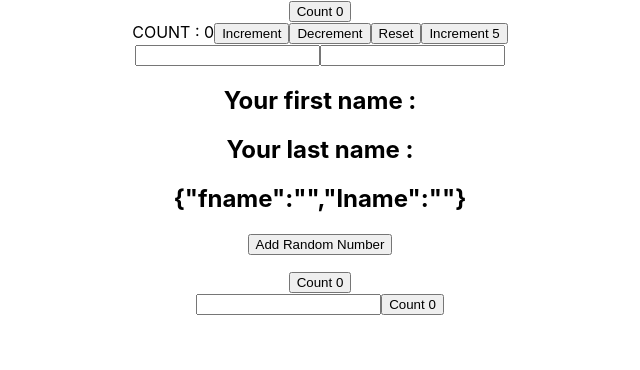
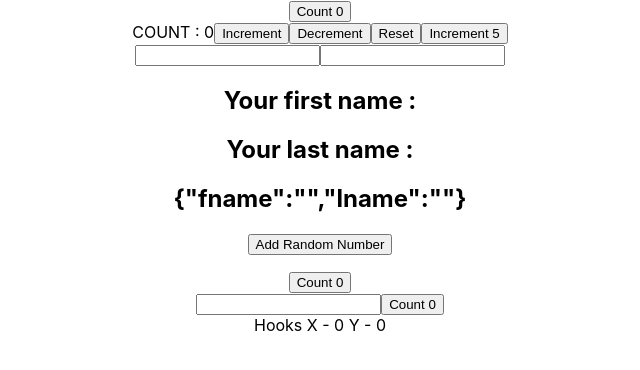
Before and after one commit to chandanabs13/REACT-CODE, a React (Create React App) app in the folder react-hooks/: page / in a window 1280 px wide. Shown: the top 370 px of the page, without its empty margins (320-960 px from the left). Built offline with nearby package versions, Linux system fonts and the light colour scheme.

Commit message:
use-effect-only-once

```diff
--- a/react-hooks/src/App.js
+++ b/react-hooks/src/App.js
@@ -7,6 +7,7 @@ import UseStateWithObjects from './component/UseStateWithObjects';
 import UseStatewithArray from './component/UseStatewithArray';
 import UseEffectHook from './component/UseEffectHook';
 import UseEffectConditionally from './component/UseEffectConditionally';
+import UseEffectOnlyOnce from './component/UseEffectOnlyOnce';
 
 function App() {
   return (
@@ -17,6 +18,7 @@ function App() {
       <UseStatewithArray />
       <UseEffectHook />
       <UseEffectConditionally />
+      <UseEffectOnlyOnce />
     </div>
   );
 }
--- /dev/null
+++ b/react-hooks/src/component/UseEffectOnlyOnce.js
@@ -0,0 +1,23 @@
+import React,{useState,useEffect} from 'react'
+
+function UseEffectOnlyOnce() {
+    const [x, setx] = useState(0)
+    const [y, sety] = useState(0)
+    const mousePosition = (e) => {
+        console.log('mouse event')
+        setx(e.clientX)
+        sety(e.clientY)
+    }
+
+    useEffect(() => {
+        console.log('useeffect used')
+        window.addEventListener('mousemove',mousePosition)
+    },[])
+  return (
+    <div>
+      Hooks X - {x} Y - {y}
+    </div>
+  )
+}
+
+export default UseEffectOnlyOnce;
```
